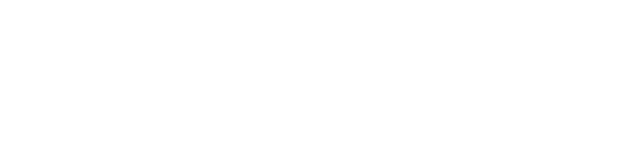
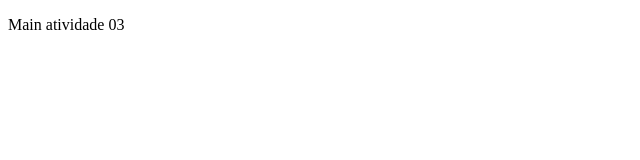
Before and after one commit to ufjf-dcc202/ufjf-dcc202-2023-3-b-atv3-amandaamarques, a website: page index.html in a window 1280 px wide. Shown: the whole page, without its empty margins (0-640 px from the left). Drawn offline with Linux system fonts and the light colour scheme.

Commit message:
Adicionei um main

```diff
--- a/index.html
+++ b/index.html
@@ -6,6 +6,9 @@
     <title>DCC202 - Atividade 3: Amanda Alvaro Marques de Oliveira</title>
 </head>
 <body>
-
+    <main>
+        <title>Atividade 03</title>
+        <p>Main atividade 03</p>
+    </main>
 </body>
 </html>
```
